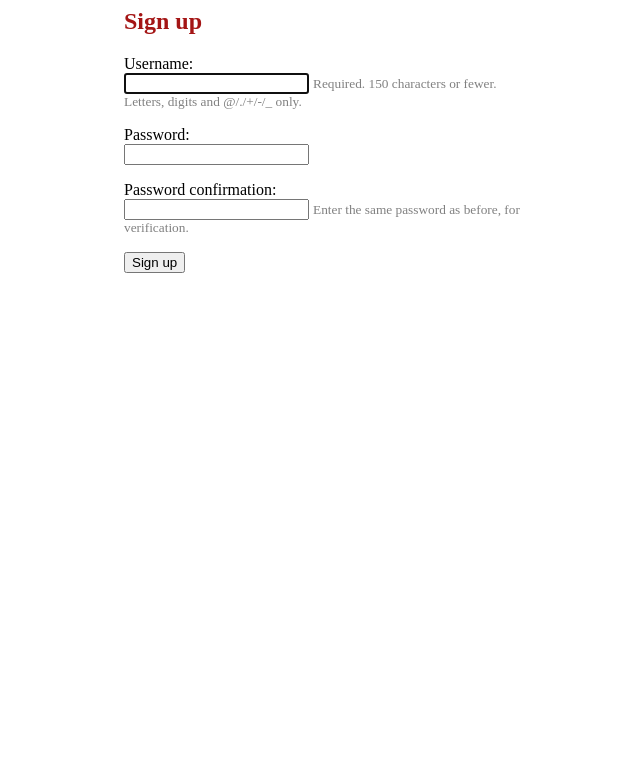
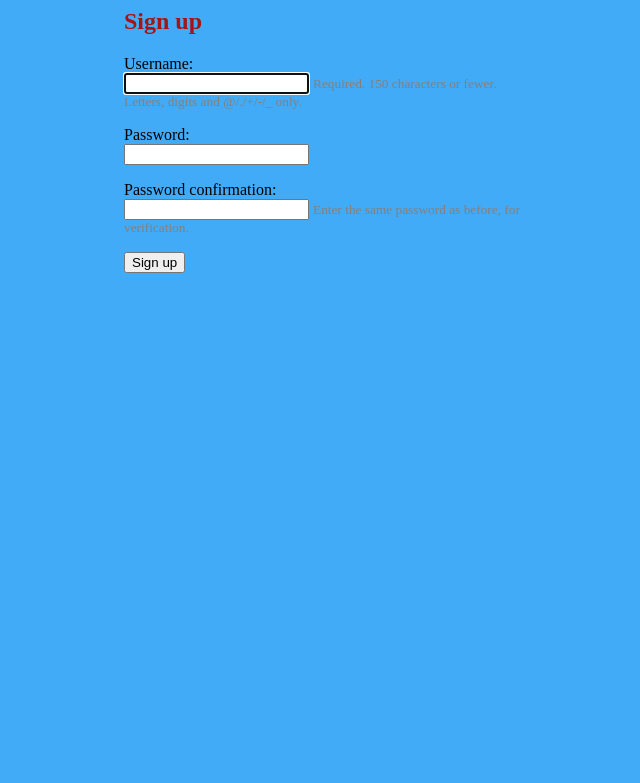
Before and after one commit to whiskey/fasttrack, a Django app: page /signup/ in a window 1280 px wide. Shown: the top 783 px of the page, without its empty margins (316-956 px from the left). Run offline with Django 3.2, Linux system fonts and the light colour scheme.

Commit message:
added more blue

```diff
--- a/store/static/store/style.css
+++ b/store/static/store/style.css
@@ -1,3 +1,7 @@
+body {
+    background-color: #42abf8;
+}
+
 li a, a:visited {
     color: #2c7439;
 }
```
